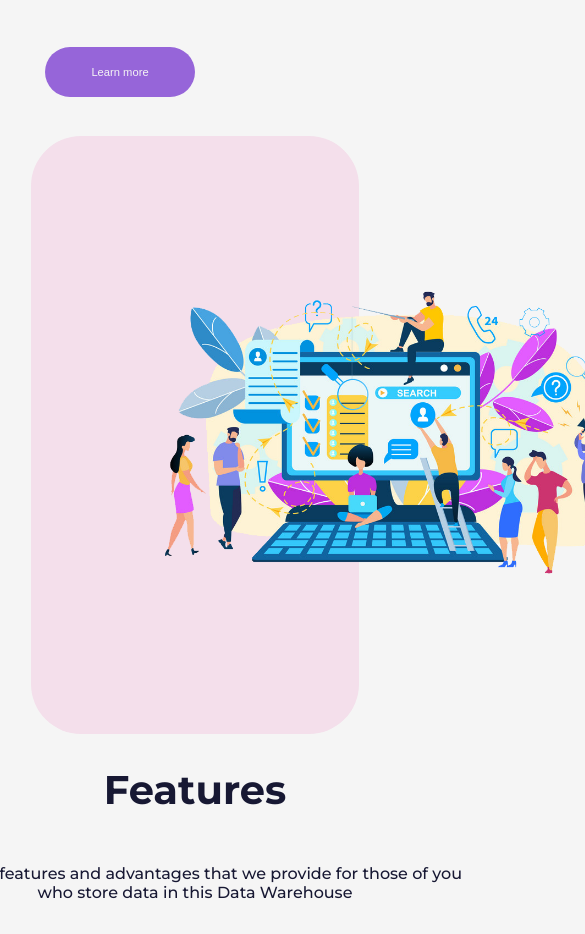
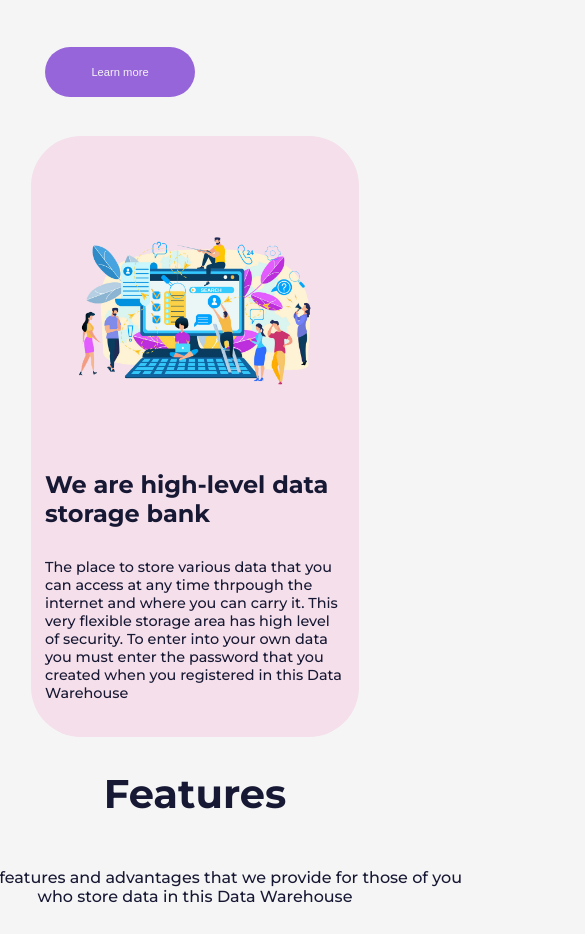
Before and after one commit to Ardikaas/Landing-Page, a React (Create React App) app: page / in a window 390 px wide. Shown: the part 1000-1934 px from the top of the page, 585 px wide, since content can reach past the window. Built offline with nearby package versions, Linux system fonts and the light colour scheme; no server answers.

Commit message:
make about responsive done

```diff
--- a/src/index.css
+++ b/src/index.css
@@ -268,9 +268,6 @@ button {
   padding-bottom: 0px;
   border-radius: 50px;
 }
-.about-img img{
-  width: 550px;
-}
 .about-text{
   display: flex;
   flex-direction: column;
@@ -493,13 +490,17 @@ button {
 /*mobile*/
 
 /* responsive */
-@media(min-width: 992px){
+@media(min-width: 1024px){
   .home-img img{
     width: 100%;
     max-width: 700px;
   }
+  .about-img img{
+    width: 100%;
+    max-width: 550px;
+  }
 }
-@media(max-width: 992px){
+@media(max-width: 1024px){
   /* home */
   .home-text{
     width: 300px;
@@ -516,6 +517,26 @@ button {
     max-width: 400px;
   }
   /* home */
+  /* about */
+  .about-section{
+    padding: 20px;
+  }
+  .about-text{
+    width: 350px;
+  }
+  .about-text h1{
+    font-size: 2rem;
+    width: 350px;
+  }
+  .about-text p{
+    font-size: 0.9rem;
+    width: 350px;
+  }
+  .about-img img{
+    width: 100%;
+    max-width: 400px;
+  }
+  /* about */
   .normal{
     display: none;
   }
@@ -524,6 +545,7 @@ button {
   }
 }
 @media (max-width: 800px){
+  /* home */
   .home-text{
     width: 300px;
   }
@@ -538,8 +560,27 @@ button {
     width: 100%;
     max-width: 300px;
   }
+  /* home */
+  /* about */
+  .about-text{
+    width: 300px;
+  }
+  .about-text h1{
+    font-size: 1.2rem;
+    width: 300px;
+  }
+  .about-text p{
+    font-size: 0.7rem;
+    width: 300px;
+  }
+  .about-img img{
+    width: 100%;
+    max-width: 300px;
+  }
+  /* about */
 }
-@media(max-width: 600px){
+@media(max-width: 610px){
+  /* home */
   .home-text{
     width: 200px;
   }
@@ -557,6 +598,27 @@ button {
   .home-text button{
     font-size: 0.7rem;
   }
+  /* home */
+  /* about */
+  .about-section{
+    padding: 20px;
+  }
+  .about-text{
+    width: 300px;
+  }
+  .about-text h1{
+    font-size: 1rem;
+    width: 150px;
+  }
+  .about-text p{
+    font-size: 0.7rem;
+    width: 150px;
+  }
+  .about-img img{
+    width: 100%;
+    max-width: 400px;
+  }
+  /* about */
 }
 @media(max-width: 500px){
   /* home */
@@ -578,14 +640,38 @@ button {
     max-width: 300px;
   }
   /* home */
+  /* about */
+  .about-section{
+    padding: 20px;
+    flex-direction: column;
+    justify-content: center;
+    gap: 0px;
+  }
+  .about-text{
+    width: 300px;
+  }
+  .about-text h1{
+    font-size: 1.5rem;
+    width: 300px;
+  }
+  .about-text p{
+    font-size: 0.9rem;
+    width: 300px;
+    padding-bottom: 15px;
+  }
+  .about-img img{
+    width: 100%;
+    max-width: 400px;
+  }
+  /* about */
   .kebawah{
     position: unset;
   }
 }
-@media(max-width: 342px){
+@media(max-width: 340px){
   /* home */
   .home-text{
-    width: 300px;
+    width: 290px;
     gap: 10px;
   }
   .home h1{
@@ -600,4 +686,28 @@ button {
     max-width: 250px;
   }
   /* home */
+  /* about */
+  .about-section{
+    padding: 20px;
+    flex-direction: column;
+    justify-content: center;
+    gap: 0px;
+  }
+  .about-text{
+    width: 200px;
+  }
+  .about-text h1{
+    font-size: 1.3rem;
+    width: 200px;
+  }
+  .about-text p{
+    font-size: 0.8rem;
+    width: 200px;
+    padding-bottom: 15px;
+  }
+  .about-img img{
+    width: 100%;
+    max-width: 300px;
+  }
+  /* about */
 }
```
